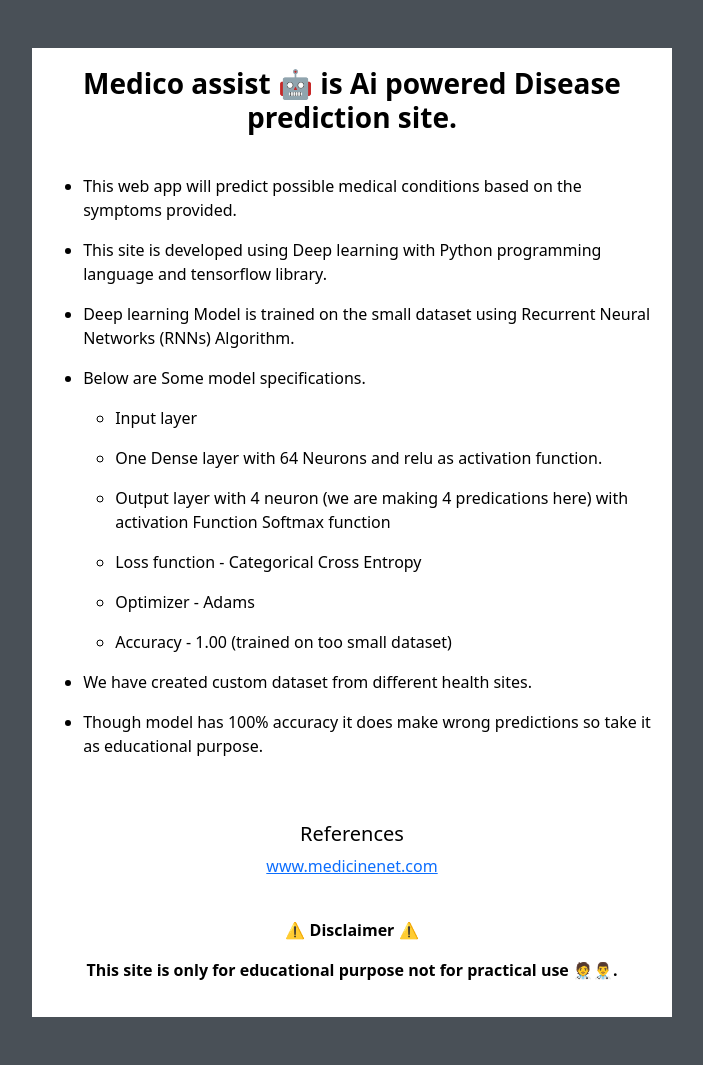
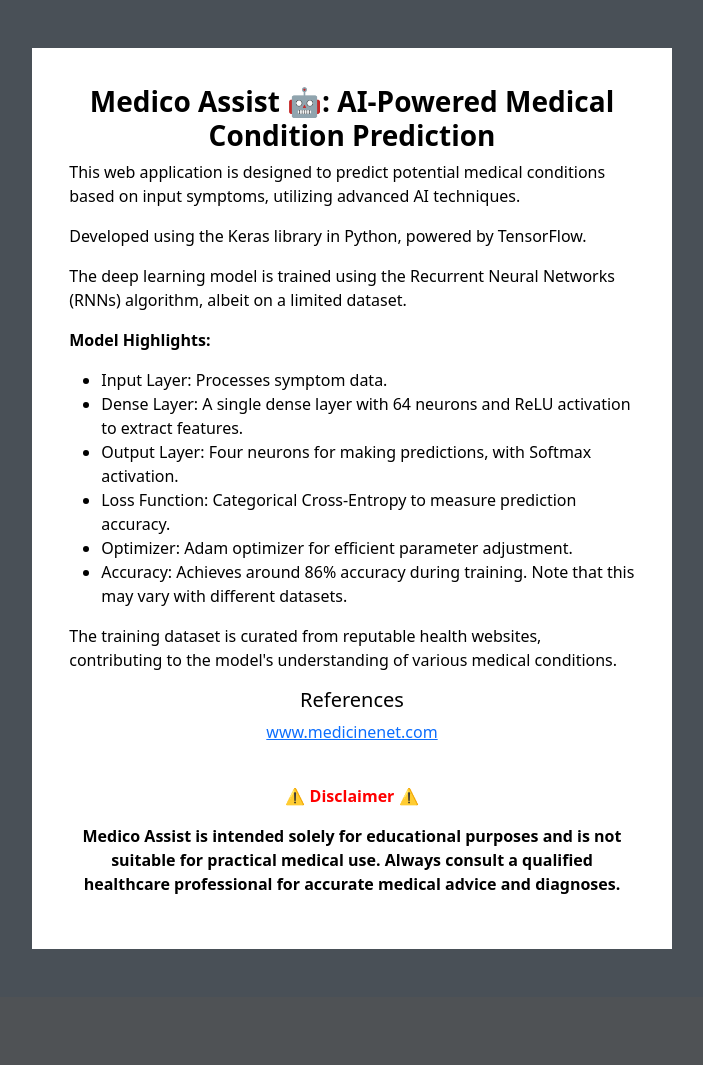
Before and after one commit to dvghule121/Dyno-medicoAssist, a Flask app: page /about in a window 1280 px wide. Shown: the part 77-1142 px from the top of the page, without its empty margins (288-991 px from the left). After the commit the page ends 1026 px from the top, so only its background shows below. Run offline with Flask 3, Linux system fonts and the light colour scheme; some libraries are stand-ins or nearby versions.

Commit message:
some changes in dataset and site

```diff
--- a/MedicalSymptomChatbot.py
+++ b/MedicalSymptomChatbot.py
@@ -254,7 +254,8 @@ class Dataset:
         symptoms = ''
         for i in intents['intents']:
             if i['tag'] == name:
-                symptoms = i['symptoms'][0]
+                for s in i['symptoms']:
+                    symptoms += s + ", "
                 break
         return symptoms
 
--- a/templates/about.html
+++ b/templates/about.html
@@ -31,43 +31,29 @@
     <center>
         <div class="about my-5" style="background:white;color:black;" id="about">
             <div class="card-body" style="padding:3%">
-                    <h3 style="text-align:center;"><p><b>Medico assist 🤖 is Ai powered Disease prediction site.</b></p>
-                    </h3>
-                    <ul>
-                        <br>
-
-                        </li>
-                         <li><p>
-                            This web app will predict possible medical conditions based on the symptoms provided.</p>
-                        </li>
-                        <li><p>This site is developed using Deep learning with Python programming language and tensorflow
-                            library.</p>
-
-                        <li><p> Deep learning Model is trained on the small dataset using Recurrent Neural Networks (RNNs) Algorithm.</p></li>
-
-                        <li><p>Below are Some model specifications.
-                        <ul><li><p>Input layer</p></li>
-                        <li><p>One Dense layer with 64 Neurons and relu as activation function.</p></li>
-                        <li><p>Output layer with 4 neuron (we are making 4 predications here) with activation Function Softmax function</p></li>
-                        <li><p>Loss function - Categorical Cross Entropy</p></li>
-                        <li><p>Optimizer - Adams </p></li>
-                        <li><p>Accuracy - 1.00 (trained on too small dataset)</p></li></ul></p></li>
-
-                        <li><p>We have created custom dataset from different health sites.</p></li>
-
-                        <li><p>Though model has 100% accuracy it does make wrong predictions so take it as educational purpose.</p></li>
-
-                    </ul>
-                    <br><br>
-
-
-                    <h5 style="text-align:center">References</h5>
-                    <p style="text-align:center;" ><a href="https://www.medicinenet.com/diseases_and_conditions/alpha_a.htm">www.medicinenet.com</a>
-                    </p><br>
-
-                       <b><p style="text-align:center"> ⚠️ Disclaimer ⚠️</p>
-                        <p style="text-align:center">This site is only for educational purpose not for practical use 🧑‍⚕️👨‍⚕️.</p></b>
-                </div>
+                   <div class="card-body" style="padding:3%">
+    <h3 style="text-align:center;"><b>Medico Assist 🤖: AI-Powered Medical Condition Prediction</b></h3>
+    <p>This web application is designed to predict potential medical conditions based on input symptoms, utilizing advanced AI techniques.</p>
+    <p>Developed using the Keras library in Python, powered by TensorFlow.</p>
+    <p>The deep learning model is trained using the Recurrent Neural Networks (RNNs) algorithm, albeit on a limited dataset.</p>
+    <p><b>Model Highlights:</b></p>
+    <ul>
+        <li>Input Layer: Processes symptom data.</li>
+        <li>Dense Layer: A single dense layer with 64 neurons and ReLU activation to extract features.</li>
+        <li>Output Layer: Four neurons for making predictions, with Softmax activation.</li>
+        <li>Loss Function: Categorical Cross-Entropy to measure prediction accuracy.</li>
+        <li>Optimizer: Adam optimizer for efficient parameter adjustment.</li>
+        <li>Accuracy: Achieves around 86% accuracy during training. Note that this may vary with different datasets.</li>
+    </ul>
+    <p>The training dataset is curated from reputable health websites, contributing to the model's understanding of various medical conditions.</p>
+        <h5 style="text-align:center">References</h5>
+    <p style="text-align:center;"><a href="https://www.medicinenet.com/diseases_and_conditions/alpha_a.htm">www.medicinenet.com</a></p>
+    <br>
+    <b>
+        <p style="text-align:center;color:red">⚠️ Disclaimer ⚠️</p>
+        <p style="text-align:center;">Medico Assist is intended solely for educational purposes and is not suitable for practical medical use. Always consult a qualified healthcare professional for accurate medical advice and diagnoses.</p>
+    </b>
+</div>            </div>
         </div>
         </center>
 
```
